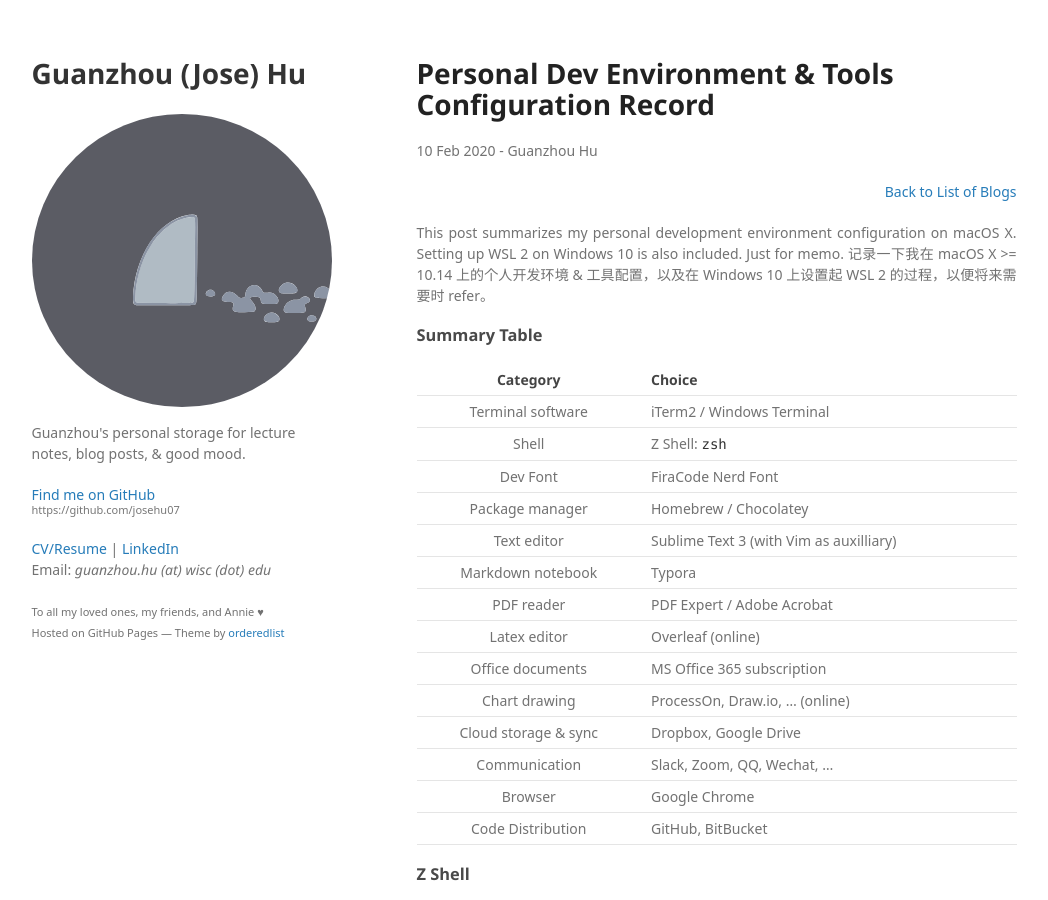
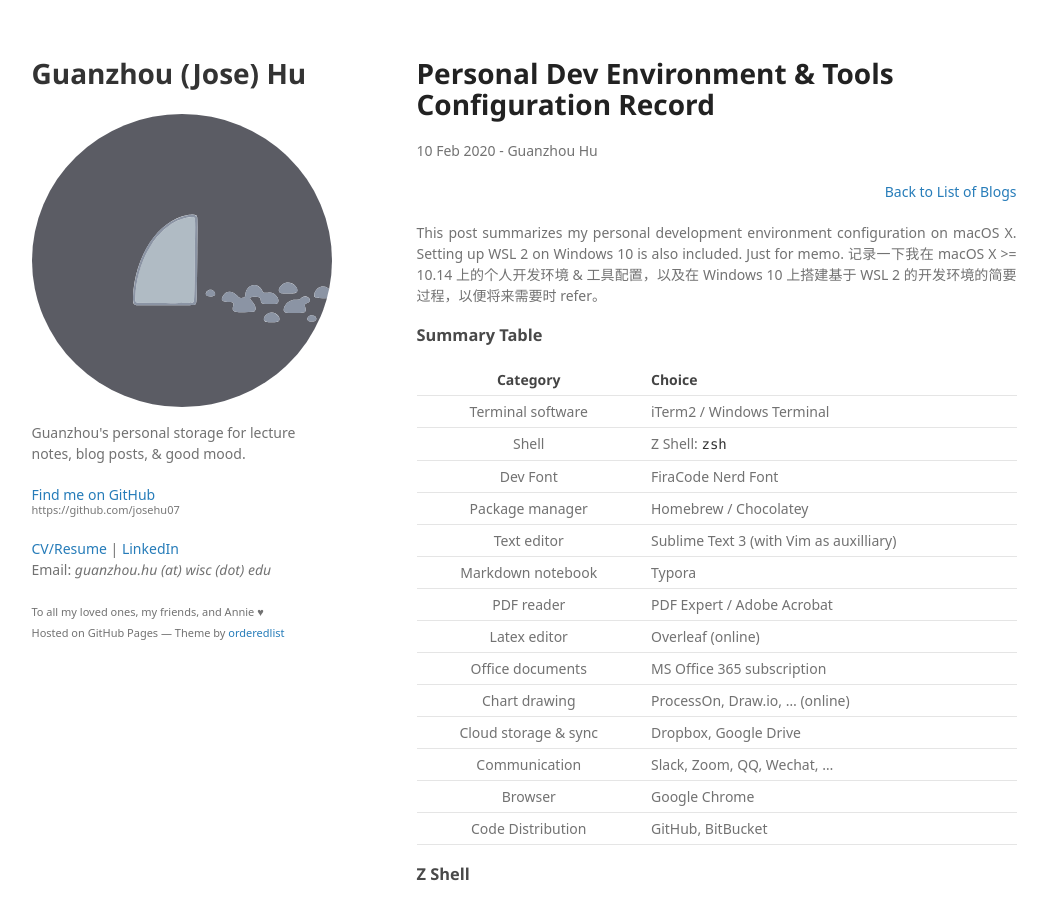
Before and after one commit to josehu07/josehu07.github.io, a Jekyll site: the page built from _posts/2020-02-10-personal-dev-environment.md, in a window 1280 px wide and 900 px high. Shown: the whole window, without its empty margins (116-1164 px from the left). Built offline with Jekyll 4.4.1, drawn with Linux system fonts in a browser that asks for light colours; some web fonts are replaced; a script that is not in the unit is left out; comment, search, counter and statistics services are not loaded; some of the changed text lies outside the part shown.

Commit message:
Minor updates

````diff
--- a/_posts/2020-02-10-personal-dev-environment.md
+++ b/_posts/2020-02-10-personal-dev-environment.md
@@ -6,7 +6,7 @@
 categories: Memo
 ---
 
-This post summarizes my personal development environment configuration on macOS X. Setting up WSL 2 on Windows 10 is also included. Just for memo. 记录一下我在 macOS X >= 10.14 上的个人开发环境 & 工具配置，以及在 Windows 10 上设置起 WSL 2 的过程，以便将来需要时 refer。
+This post summarizes my personal development environment configuration on macOS X. Setting up WSL 2 on Windows 10 is also included. Just for memo. 记录一下我在 macOS X >= 10.14 上的个人开发环境 & 工具配置，以及在 Windows 10 上搭建基于 WSL 2 的开发环境的简要过程，以便将来需要时 refer。
 
 ### Summary Table
 
@@ -241,6 +241,14 @@
 }
 ```
 
+Sublime Text 3 user key bindings:
+
+```json
+[
+    { "keys": ["ctrl+k", "ctrl+m"], "command": "toggle_menu" },
+]
+```
+
 ### Vim
 
 - Plugin manager: vim-plug
````
Also changed, not shown: other parts of _posts/2020-02-10-personal-dev-environment.md (+2 -0 lines).
